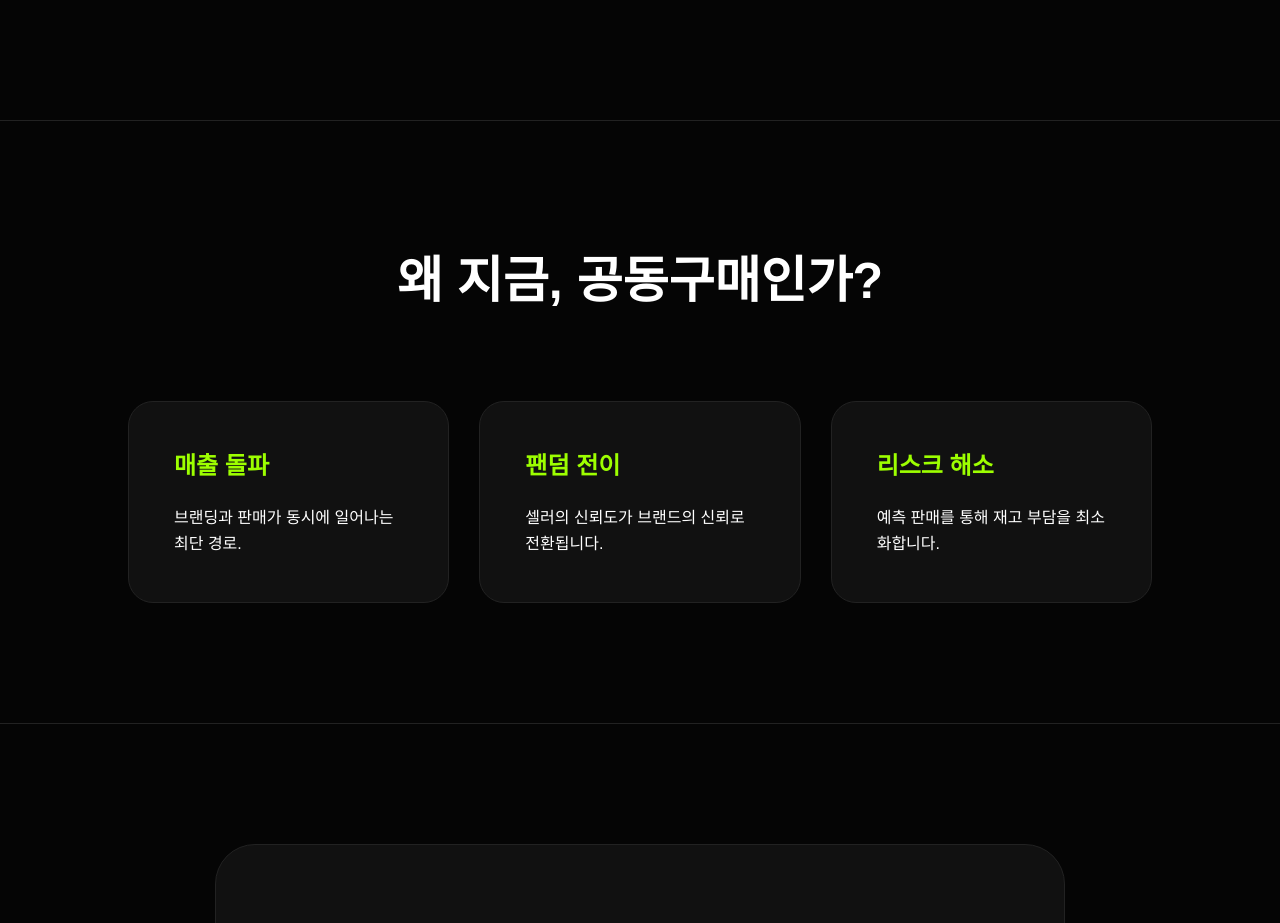
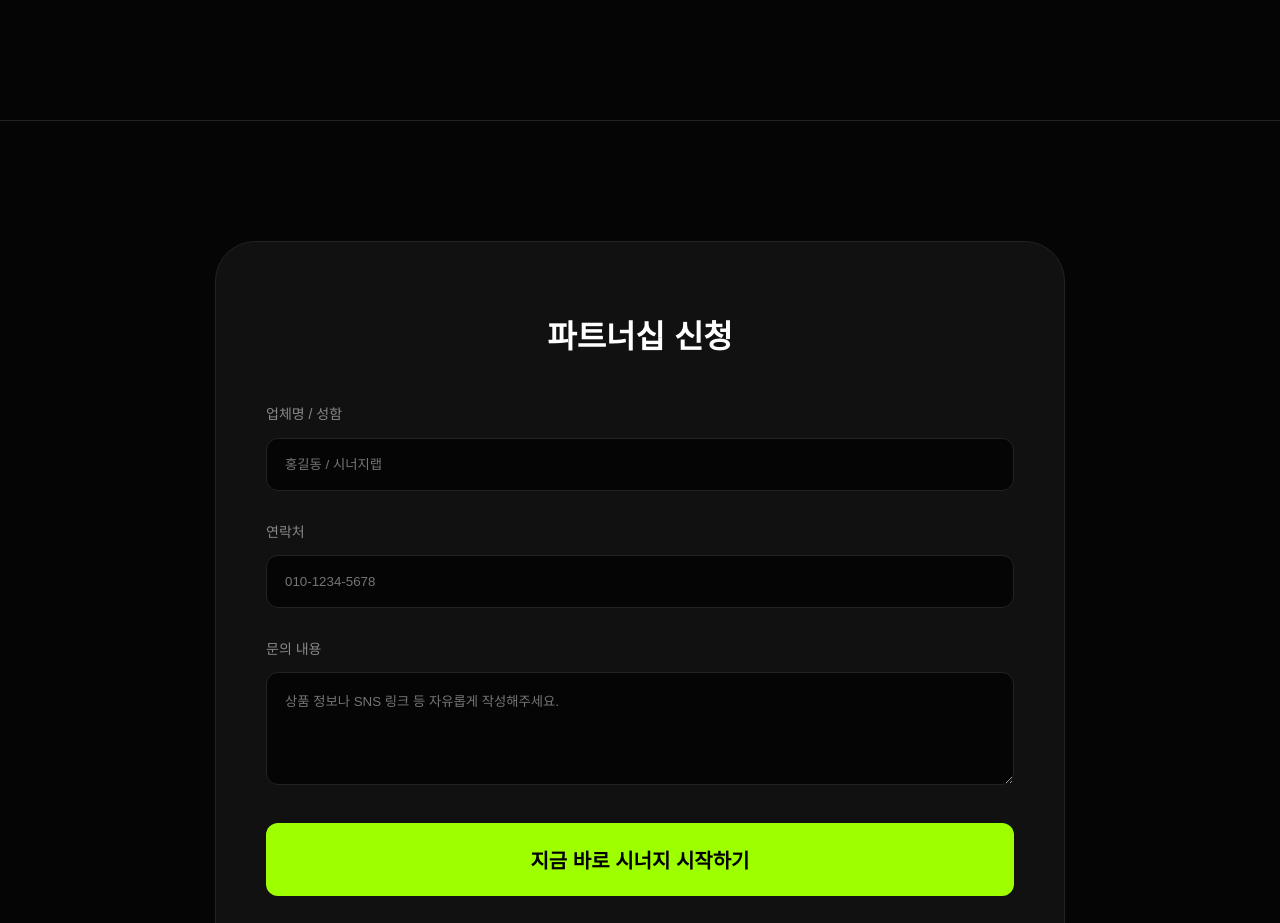
Before and after one commit to tonyhan910315-afk/synergy-site, a plain HTML site: page index.html in a window 1280 px wide. Shown: the part 600-1523 px from the top of the page. Drawn offline with Linux system fonts and the light colour scheme; a web font is replaced by a local one.

Commit message:
Fix HTML structure and update form action URL

```diff
--- a/index.html
+++ b/index.html
@@ -42,20 +42,11 @@
         <a href="#apply" class="submit-btn" style="width:auto; padding: 15px 50px; text-decoration: none;">지금 바로 제안하기</a>
     </section>
 
-    <section id="why" class="section">
-        <div style="text-align: center; margin-bottom: 80px;"><h2 style="font-size: 50px; font-weight: 900;">왜 지금, <span>공동구매</span>인가?</h2></div>
-        <div class="grid-container">
-            <div class="card"><h3>매출 돌파</h3><p>브랜딩과 판매가 동시에 일어나는 최단 경로.</p></div>
-            <div class="card"><h3>팬덤 전이</h3><p>셀러의 신뢰도가 브랜드의 신뢰로 전환됩니다.</p></div>
-            <div class="card"><h3>리스크 해소</h3><p>예측 판매를 통해 재고 부담을 최소화합니다.</p></div>
-        </div>
-    </section>
-
     <section id="apply" class="section">
         <div class="form-container">
             <h2 style="text-align: center; margin-bottom: 40px; font-size: 32px; font-weight: 900;">파트너십 신청</h2>
 
-            <form action="https://docs.google.com/forms/d/e/1FAIpQLSc7m-4w7qS6p7U9_l-nF5y_B7Xv_Xw-E0-g9-y_A0P0E1Q5-Y_Z7g/formResponse" method="POST" target="hidden_iframe" onsubmit="submitted=true;">
+            <form action="https://docs.google.com/forms/u/0/d/e/1FAIpQLSc7m-4w7qS6p7U9_l-nF5y_B7Xv_Xw-E0-g9-y_A0P0E1Q5-Y_Z7g/formResponse" method="POST" target="hidden_iframe" onsubmit="submitted=true;">
                 <div class="form-group">
                     <label>업체명 / 성함</label>
                     <input type="text" name="entry.212015820" placeholder="홍길동 / 시너지랩" required>
```
